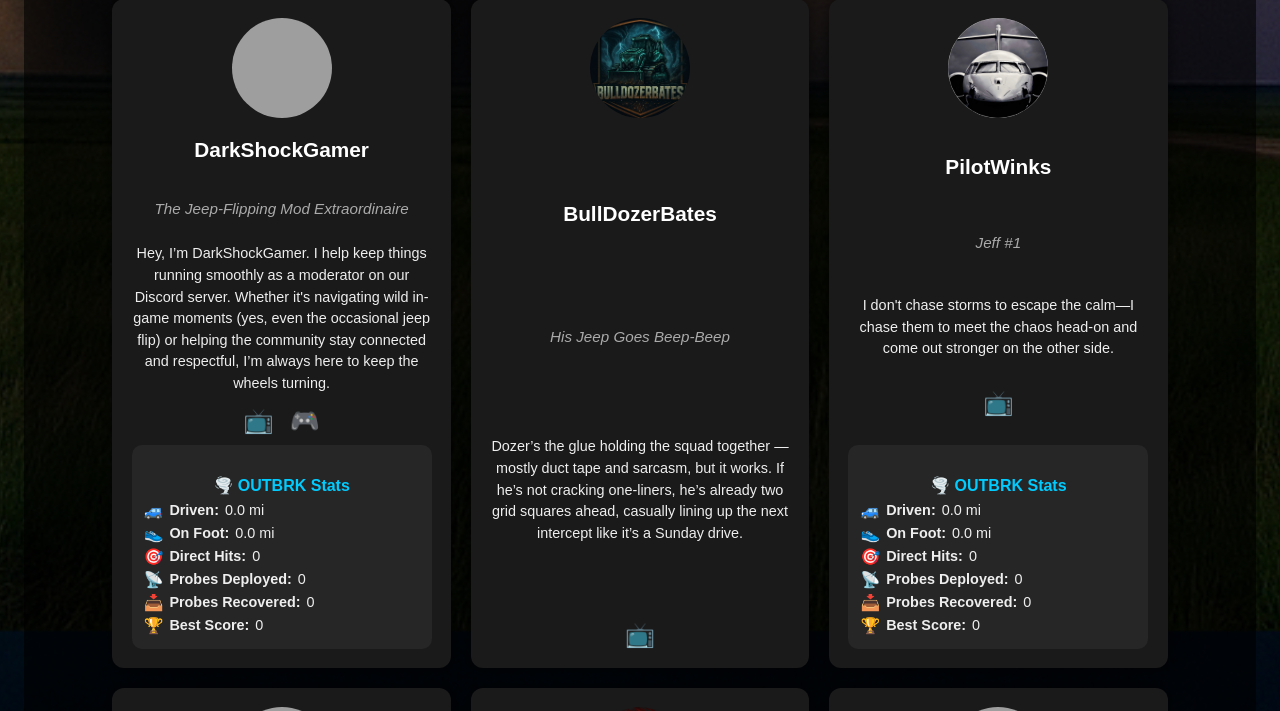
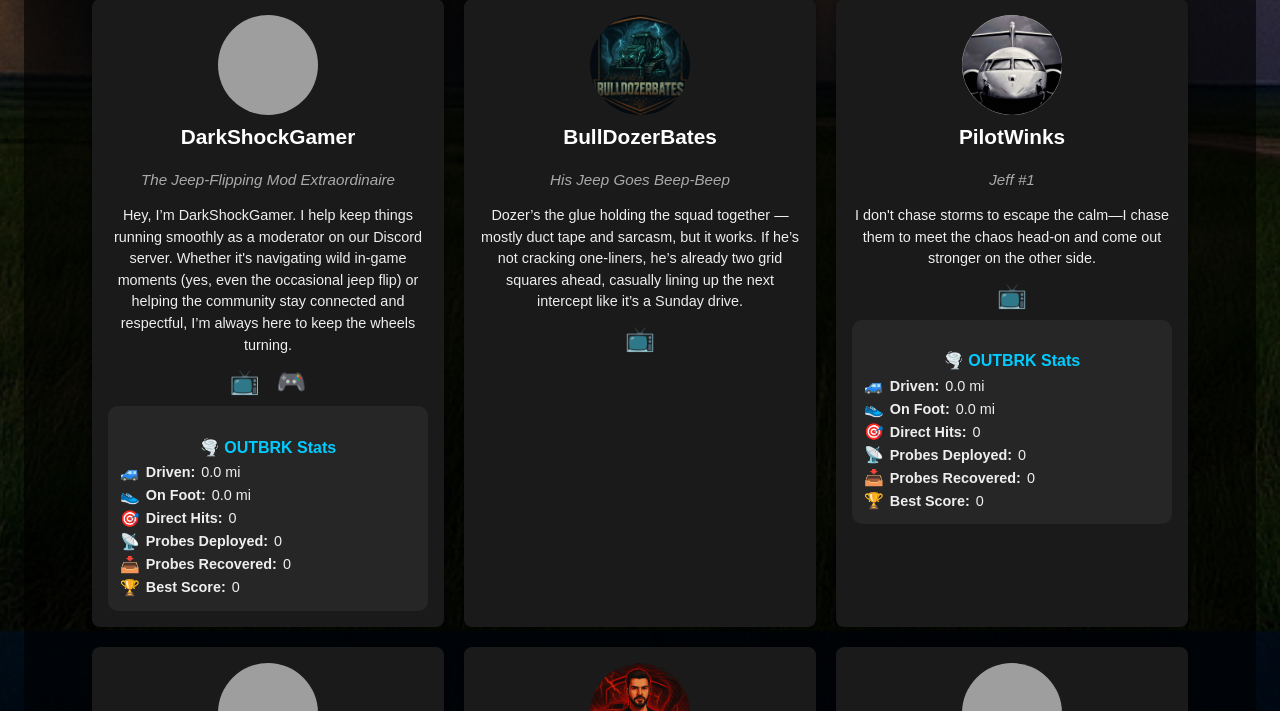
Before and after one commit to Reyos86/dozers-site, a Flask app: page / in a window 1280 px wide. Shown: the part 2049-2760 px from the top of the page. Run offline with Flask 3, Linux system fonts and the light colour scheme; data that the repository does not hold is empty; grey boxes are pictures that could not be loaded.

Commit message:
Update index.html

```diff
--- a/templates/index.html
+++ b/templates/index.html
@@ -125,15 +125,13 @@
 
 		.founder-card {
 		  background: #1a1a1a;
-		  border-radius: 12px;
-		  padding: 1.2em;
-		  width: 300px;
+		  border-radius: 8px;
+		  padding: 1em;
+		  flex: 1 1 300px; /* 👈 flexible width, min ~300px */
+		  max-width: 320px;
 		  color: #eee;
 		  text-align: center;
-		  box-shadow: 0 0 12px rgba(0,0,0,0.5);
-		  display: flex;
-		  flex-direction: column;
-		  justify-content: space-between;
+		  box-shadow: 0 0 10px rgba(0,0,0,0.4);
 		}
 
 		.founder-card img {
```
